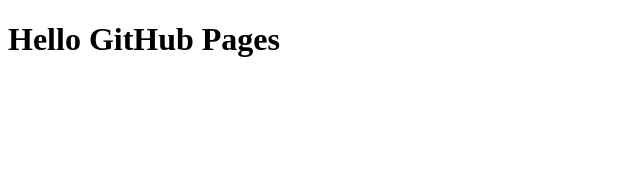
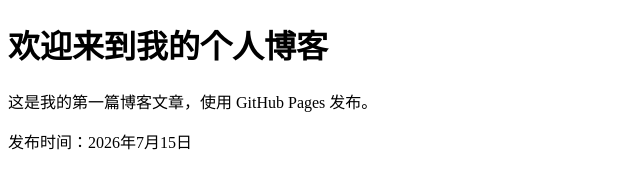
Before and after one commit to Samanthazjy/zhangjingyi.github.io, a website: page index.html in a window 1280 px wide. Shown: the whole page, without its empty margins (0-640 px from the left). Drawn offline with Linux system fonts and the light colour scheme.

Commit message:
Revise index.html for personal blog content
Updated the HTML structure and content for a personal blog.

```diff
--- a/index.html
+++ b/index.html
@@ -1,5 +1,12 @@
 <!DOCTYPE html>
 <html>
-<head><title>Test</title></head>
-<body><h1>Hello GitHub Pages</h1></body>
+<head>
+    <meta charset="UTF-8">
+    <title>我的博客</title>
+</head>
+<body>
+    <h1>欢迎来到我的个人博客</h1>
+    <p>这是我的第一篇博客文章，使用 GitHub Pages 发布。</p>
+    <p>发布时间：2026年7月15日</p>
+</body>
 </html>
```
